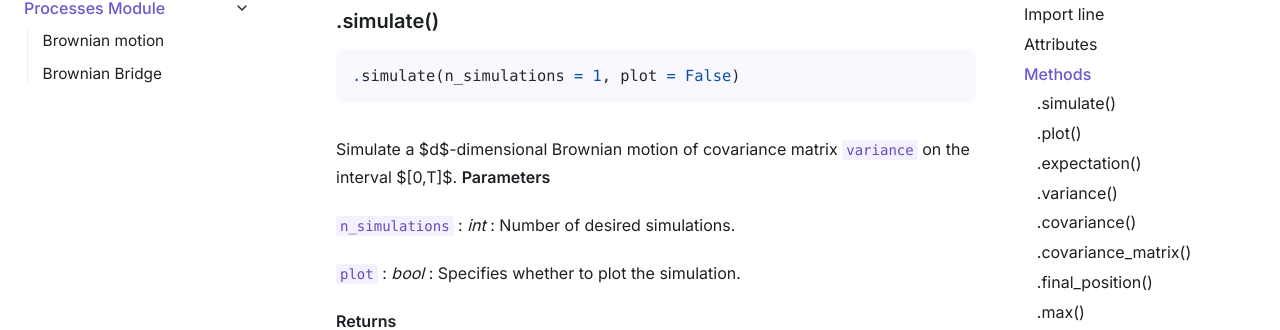
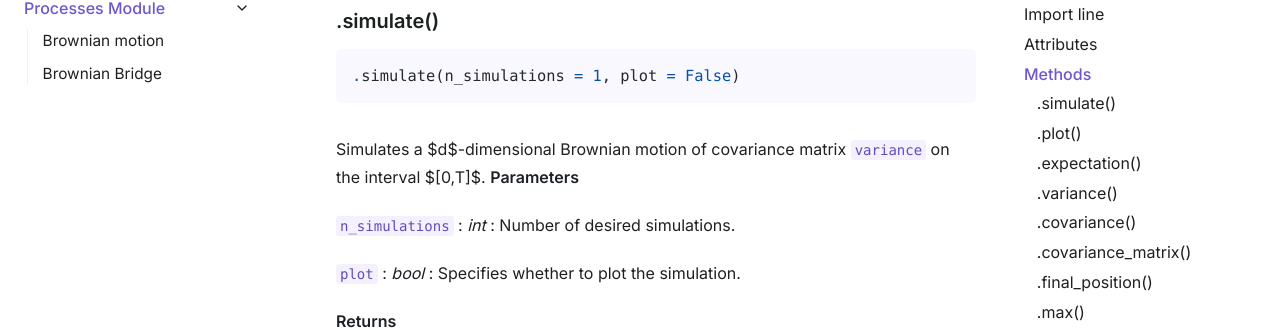
Before and after one commit to BastienVelcin/PyStochastic, a Sphinx documentation site: the page built from docs/source/processes/index.md, in a window 1280 px wide and 1400 px high, scrolled down 637 px. Shown: the part 121-451 px from the top of the window. Built offline with Sphinx 7.4.7, drawn with Linux system fonts in a browser that asks for light colours; pages that are not in the unit, such as notebooks, are missing from menus; some of the changed text lies outside the part shown.

Commit message:
Updated doc

````diff
--- a/docs/source/processes/index.md
+++ b/docs/source/processes/index.md
@@ -25,7 +25,7 @@
 ```python
 .simulate(n_simulations = 1, plot = False)
 ```
-Simulate a $d$-dimensional Brownian motion of covariance matrix `variance` on the interval $[0,T]$.
+Simulates a $d$-dimensional Brownian motion of covariance matrix `variance` on the interval $[0,T]$.
 **Parameters**
 
 `n_simulations` : _int_
@@ -68,7 +68,7 @@
 ```python
 .plot()
 ```
-Plot all the previous simulations of the effective process.
+Plots all the previous simulations of the effective process.
 
 > [!NOTE]
 > This method plots the simulation only if the process is 1D, 2D or 3D. The plot is made with `plotly` for better interactive figures.
````
